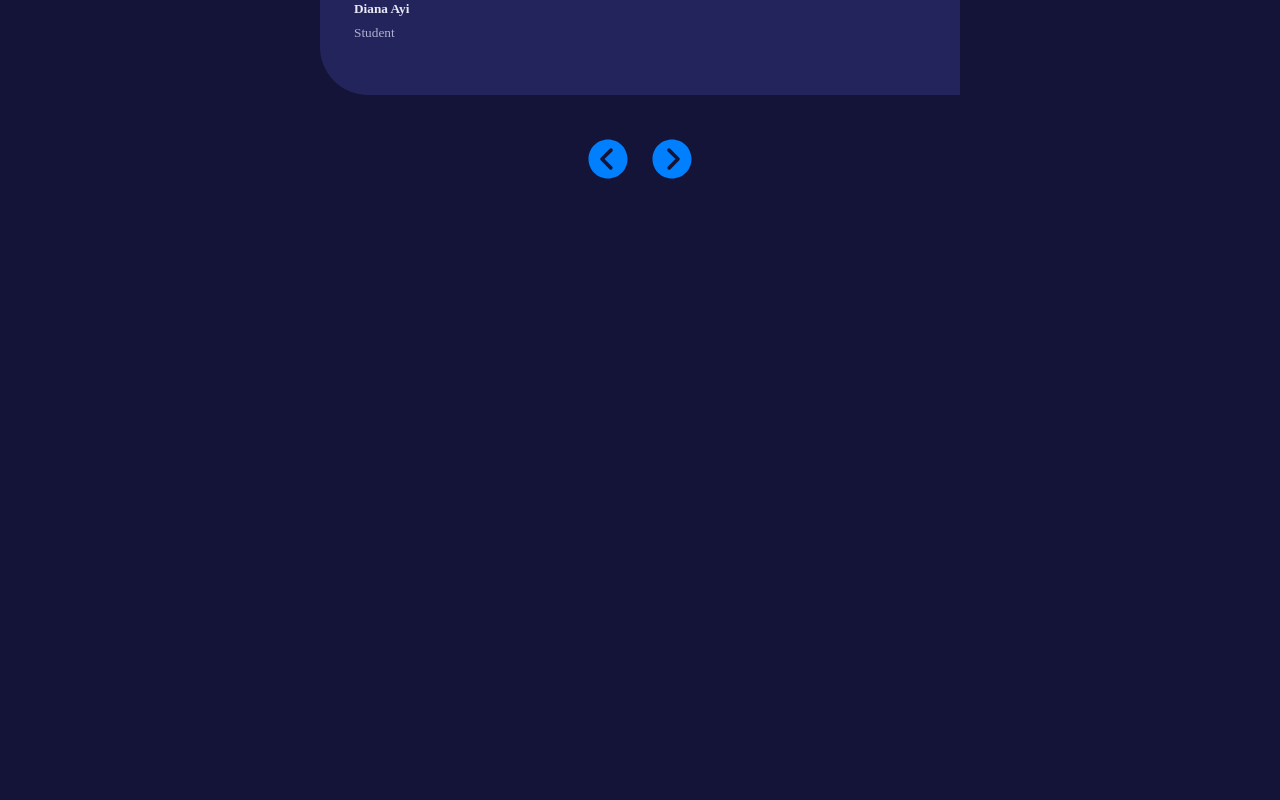
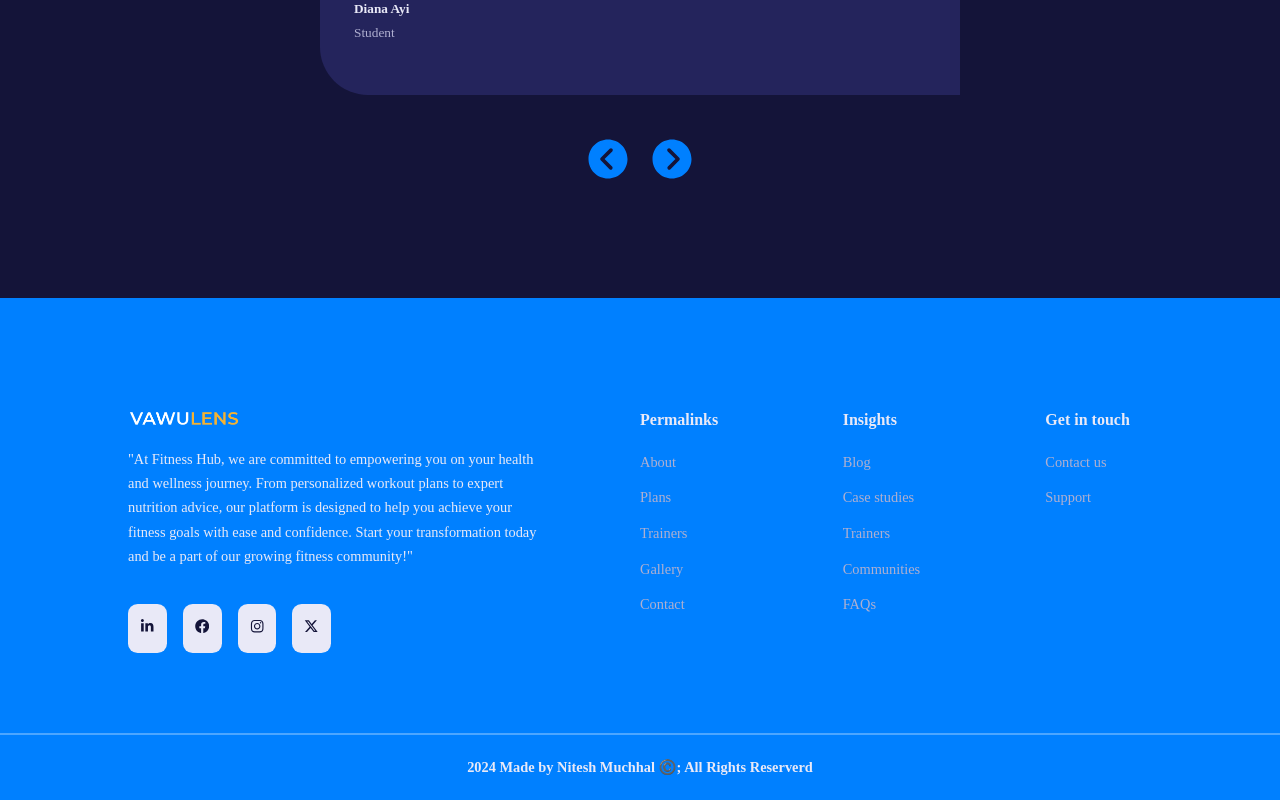
Before and after one commit to Nitesh-Muchhal2002/Fitness-website, a React (Vite) app: page / in a window 1280 px wide. Shown: the part 3433-4233 px from the top of the page. Before the commit the page ends 3619 px from the top, so only its background shows below. Built offline with nearby package versions, Linux system fonts and the light colour scheme.

Commit message:
nothing changed

```diff
--- a/src/pages/home/Home.jsx
+++ b/src/pages/home/Home.jsx
@@ -5,6 +5,7 @@ import Programs from '../../components/Programs'
 import Values from '../../components/Values'
 import FAQS from '../../components/FAQS'
 import Testimonials from '../../components/Testimonials'
+import Footer from '../../components/Footer'
 
 function Home() {
   return (
@@ -14,6 +15,7 @@ function Home() {
    <Values/>
    <FAQS/>
     <Testimonials/>
+    <Footer/>
    </>
   )
 }
```
